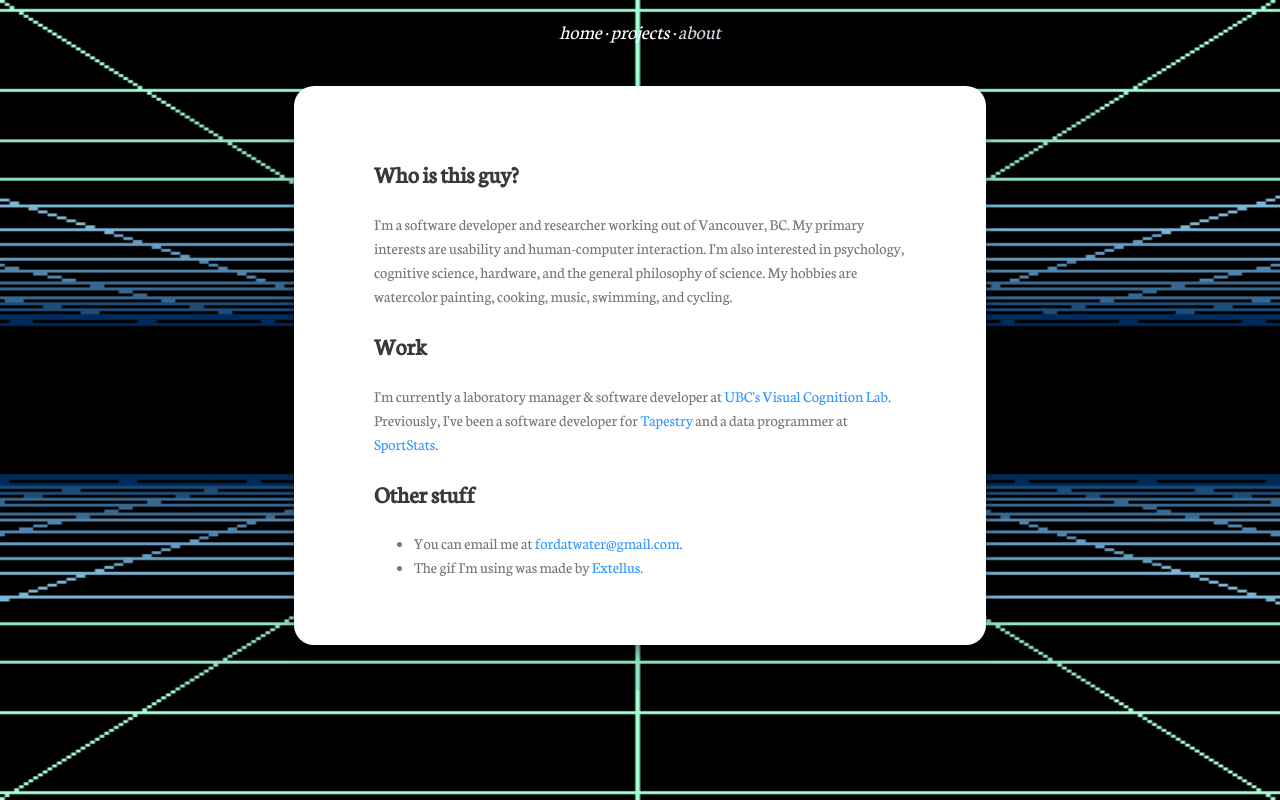
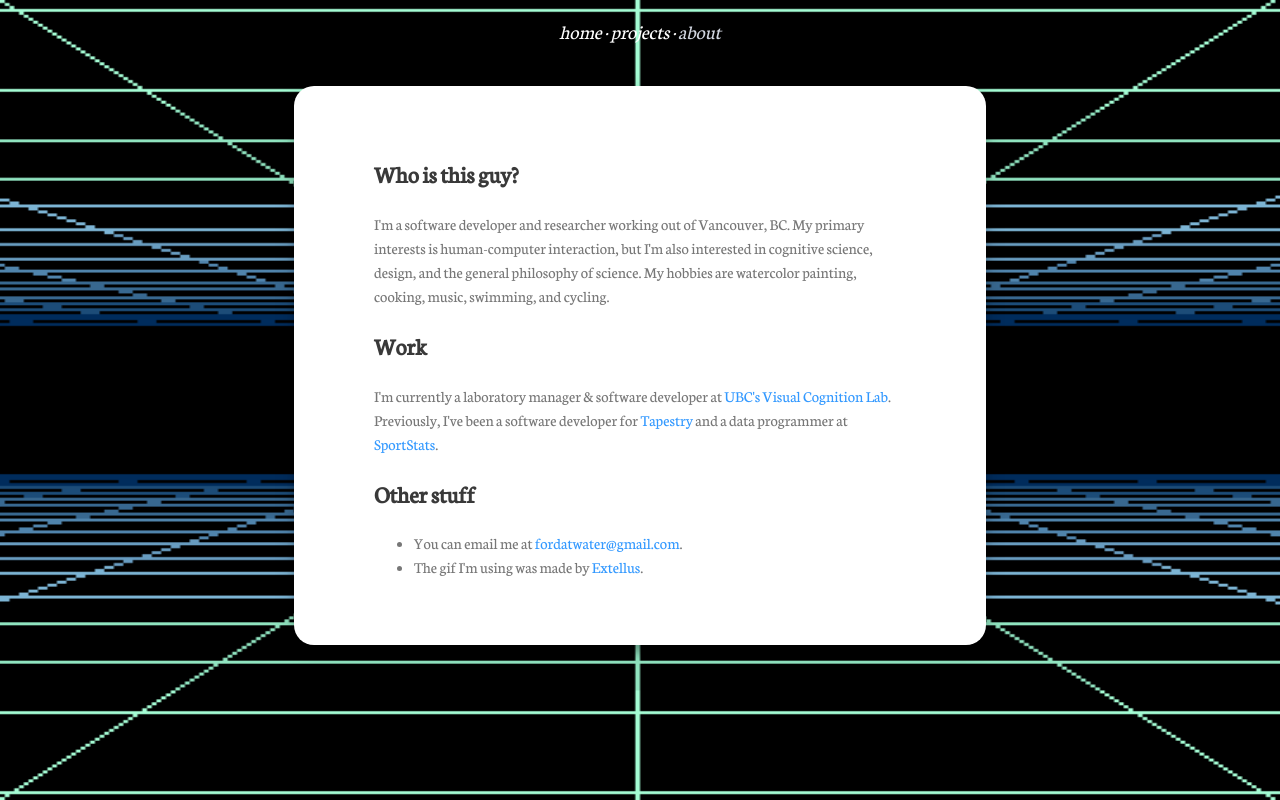
Before and after one commit to fordat/fordat.github.io__, a plain HTML site: page about.html in a window 1280 px wide. Drawn offline with Linux system fonts and the light colour scheme.

Commit message:
upppdadaateeee

```diff
--- a/about.html
+++ b/about.html
@@ -26,7 +26,7 @@
 	<div class="subcontainer">
 		<div class="about">
 			<h2>Who is this guy?</h2>
-			<p>I'm a software developer and researcher working out of Vancouver, BC.  My primary interests are usability and human-computer interaction. I'm also interested in psychology, cognitive science, hardware, and the general philosophy of science.  My hobbies are watercolor painting, cooking, music, swimming, and cycling.
+			<p>I'm a software developer and researcher working out of Vancouver, BC.  My primary interests is human-computer interaction, but I'm also interested in cognitive science, design, and the general philosophy of science.  My hobbies are watercolor painting, cooking, music, swimming, and cycling.
 			<h2>Work</h2>
 			<p>I'm currently a laboratory manager & software developer at <a href="https://viscoglab.psych.ubc.ca/" class="wlink">UBC's Visual Cognition Lab</a>. Previously, I've been a software developer for <a href="https://tapestry-tool.com/" class="wlink">Tapestry</a> and a data programmer at <a href="https://www.sportstats.ca/" class="wlink">SportStats</a>.
 			<h2>Other stuff</h2>
```
